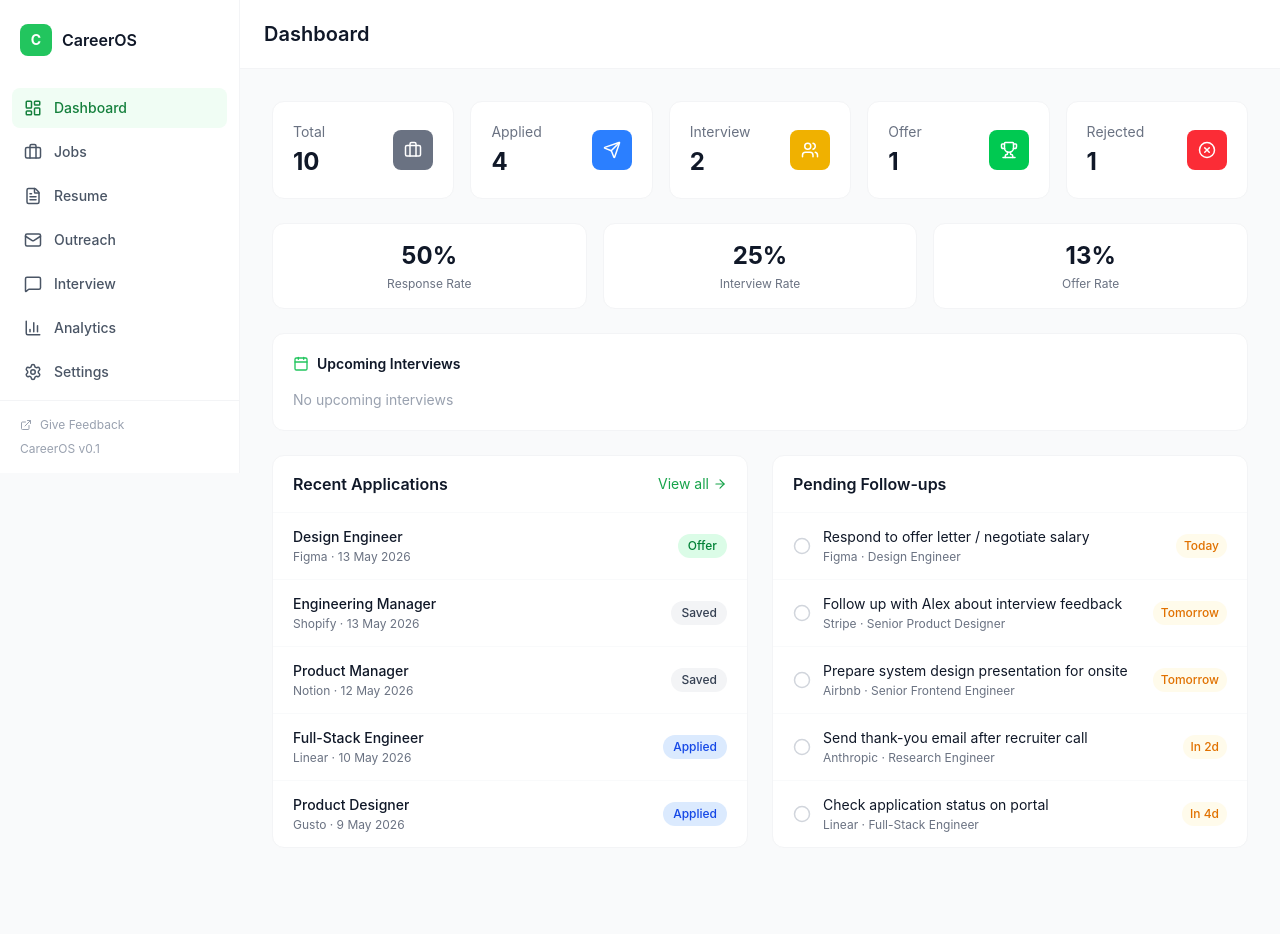
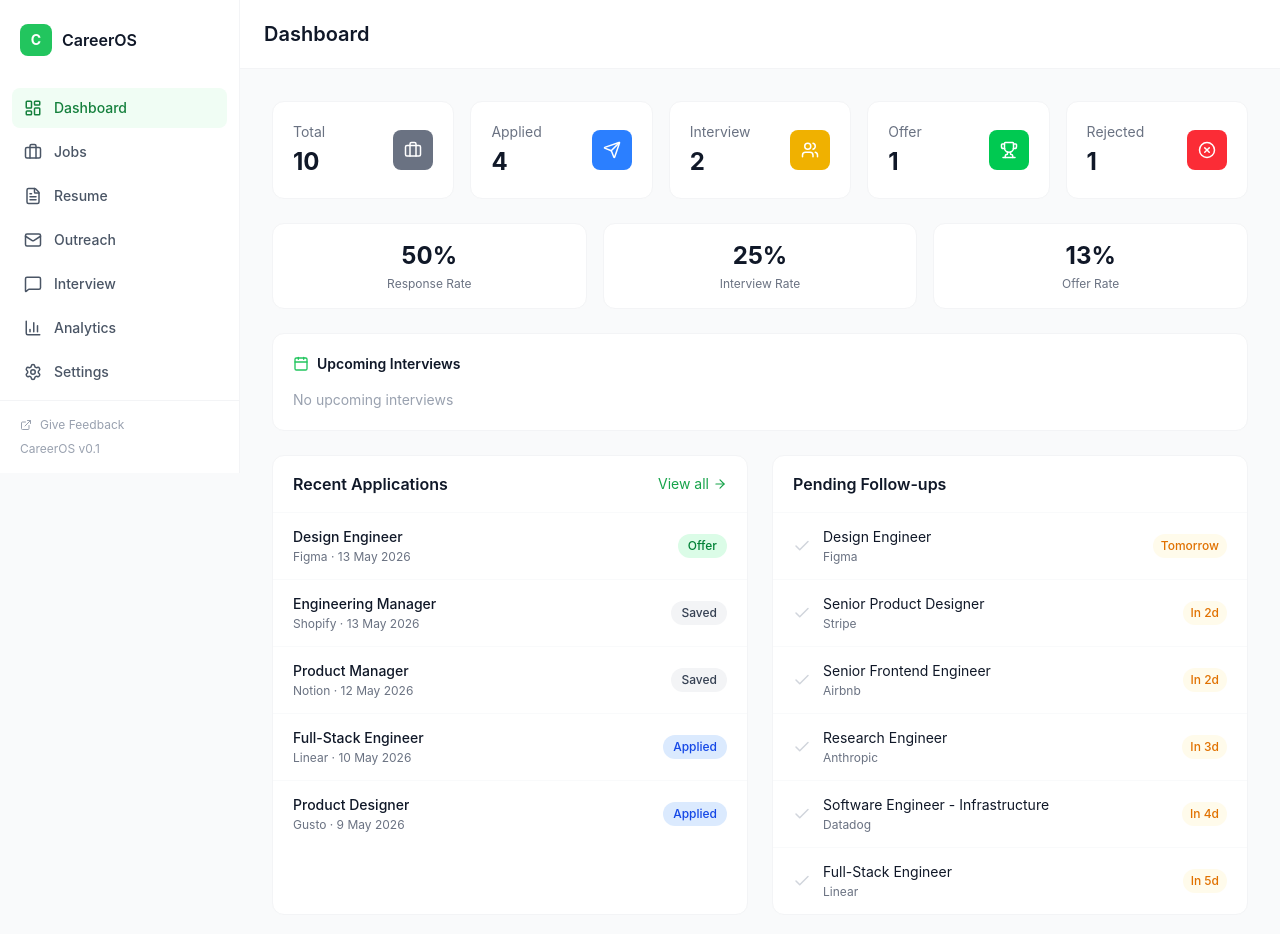
Before and after one commit to Alia2035/CareerOS, a Next.js app: page / in a window 1280 px wide. Shown: the top 934 px of the page. Before the commit the page ends 880 px from the top, so only its background shows below. Built offline with nearby package versions, Linux system fonts and the light colour scheme.

Commit message:
Improved Job Status(Follow-up)

```diff
--- a/src/components/dashboard/FollowUpList.tsx
+++ b/src/components/dashboard/FollowUpList.tsx
@@ -2,57 +2,91 @@
 
 import { useMemo } from "react";
 import { useStore } from "@/lib/store";
-import { getRelativeDate } from "@/lib/utils";
-import { CheckCircle2, Circle } from "lucide-react";
+import { AlertTriangle, Check } from "lucide-react";
 import { useT } from "@/lib/i18n";
 
+function parseDate(dateStr: string): Date {
+  const [y, m, d] = dateStr.split("-").map(Number);
+  return new Date(y, m - 1, d);
+}
+
+function describeFollowUp(dateStr: string): { text: string; overdue: boolean } {
+  const due = parseDate(dateStr);
+  const today = new Date();
+  today.setHours(0, 0, 0, 0);
+  const diffDays = Math.floor(
+    (due.getTime() - today.getTime()) / (1000 * 60 * 60 * 24),
+  );
+
+  if (diffDays < 0)
+    return { text: `Overdue ${Math.abs(diffDays)}d`, overdue: true };
+  if (diffDays === 0) return { text: "Today", overdue: false };
+  if (diffDays === 1) return { text: "Tomorrow", overdue: false };
+  return { text: `In ${diffDays}d`, overdue: false };
+}
+
 export default function FollowUpList() {
-  const followUps = useStore((s) => s.followUps);
-  const toggleFollowUp = useStore((s) => s.toggleFollowUp);
+  const jobs = useStore((s) => s.jobs);
+  const updateJob = useStore((s) => s.updateJob);
   const t = useT();
 
-  const pending = useMemo(
-    () =>
-      followUps
-        .filter((f) => !f.completed)
-        .sort((a, b) => new Date(a.dueDate).getTime() - new Date(b.dueDate).getTime()),
-    [followUps]
-  );
+  const followUps = useMemo(() => {
+    return jobs
+      .filter((j): j is typeof j & { followUpDate: string } => {
+        const d = j.followUpDate;
+        return d !== null && d.trim() !== "";
+      })
+      .map((j) => ({
+        jobId: j.id,
+        company: j.company,
+        position: j.position,
+        dueDate: j.followUpDate,
+        dateInfo: describeFollowUp(j.followUpDate),
+      }))
+      .sort(
+        (a, b) =>
+          parseDate(a.dueDate).getTime() - parseDate(b.dueDate).getTime(),
+      );
+  }, [jobs]);
 
-  const completed = useMemo(() => followUps.filter((f) => f.completed), [followUps]);
+  const handleMarkDone = (jobId: string) => {
+    updateJob(jobId, { followUpDate: "" });
+  };
 
   return (
     <div className="bg-white rounded-xl border border-gray-100">
       <div className="px-5 py-4 border-b border-gray-50">
-        <h2 className="font-semibold text-gray-900">{t("Pending Follow-ups")}</h2>
+        <h2 className="font-semibold text-gray-900">
+          {t("Pending Follow-ups")}
+        </h2>
       </div>
       <div className="divide-y divide-gray-50">
-        {pending.map((f) => (
-          <div key={f.id} className="px-5 py-3.5 flex items-center gap-3">
-            <button onClick={() => toggleFollowUp(f.id)} className="shrink-0 text-gray-300 hover:text-primary-500 transition-colors">
-              <Circle size={18} />
+        {followUps.map((f) => (
+          <div key={f.jobId} className="px-5 py-3.5 flex items-center gap-3">
+            <button
+              onClick={() => handleMarkDone(f.jobId)}
+              className="shrink-0 text-gray-300 hover:text-green-500 transition-colors"
+              title="Mark as done"
+            >
+              <Check size={18} />
             </button>
             <div className="min-w-0 flex-1">
-              <p className="text-sm text-gray-900 truncate">{f.description}</p>
-              <p className="text-xs text-gray-500 mt-0.5">{f.company} · {f.position}</p>
+              <p className="text-sm text-gray-900 truncate">{f.position}</p>
+              <p className="text-xs text-gray-500 mt-0.5">{f.company}</p>
             </div>
-            <span className="shrink-0 text-xs font-medium text-amber-600 bg-amber-50 px-2 py-1 rounded-full">
-              {getRelativeDate(f.dueDate)}
+            <span
+              className={`shrink-0 text-xs font-medium px-2 py-1 rounded-full inline-flex items-center gap-1 ${
+                f.dateInfo.overdue
+                  ? "text-red-600 bg-red-50"
+                  : "text-amber-600 bg-amber-50"
+              }`}
+            >
+              {f.dateInfo.overdue && <AlertTriangle size={10} />}
+              {f.dateInfo.text}
             </span>
           </div>
         ))}
-        {completed.map((f) => (
-          <div key={f.id} className="px-5 py-3.5 flex items-center gap-3 opacity-60">
-            <button onClick={() => toggleFollowUp(f.id)} className="shrink-0 text-primary-500">
-              <CheckCircle2 size={18} />
-            </button>
-            <div className="min-w-0 flex-1">
-              <p className="text-sm text-gray-900 line-through truncate">{f.description}</p>
-              <p className="text-xs text-gray-500 mt-0.5">{f.company}</p>
-            </div>
-          </div>
-        ))}
-        {pending.length === 0 && completed.length === 0 && (
+        {followUps.length === 0 && (
           <div className="px-5 py-8 text-center text-sm text-gray-400">
             {t("No follow-ups yet. Add one from the Jobs page!")}
           </div>
```
